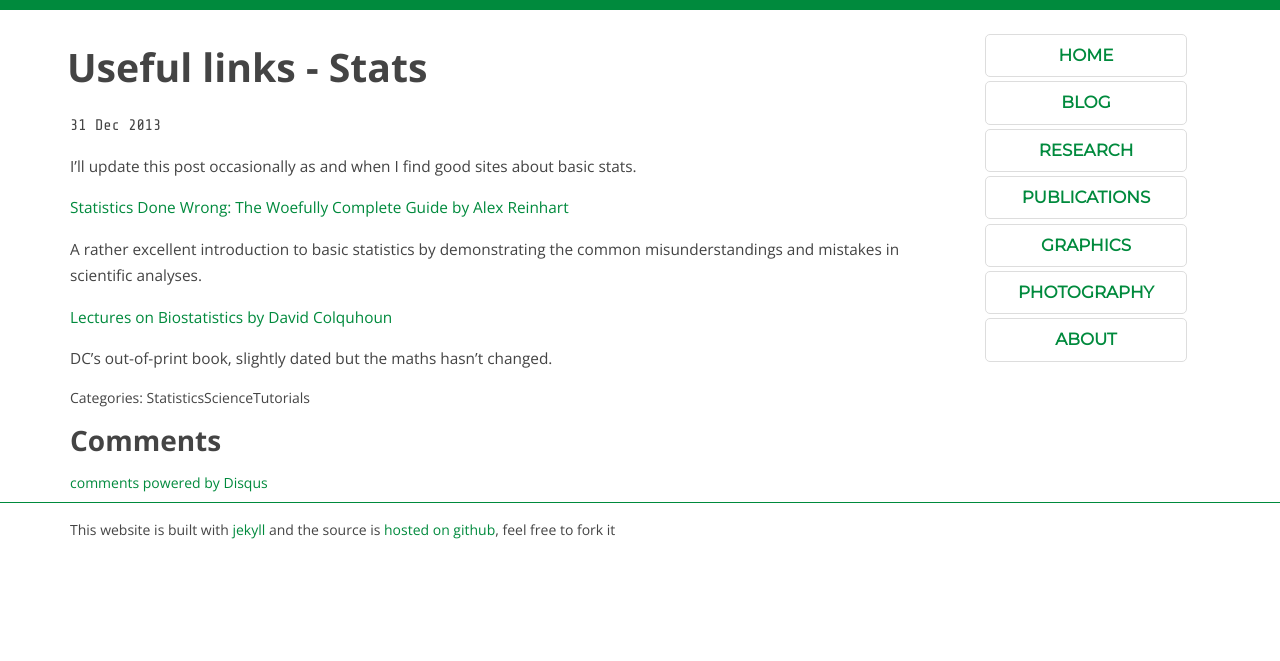
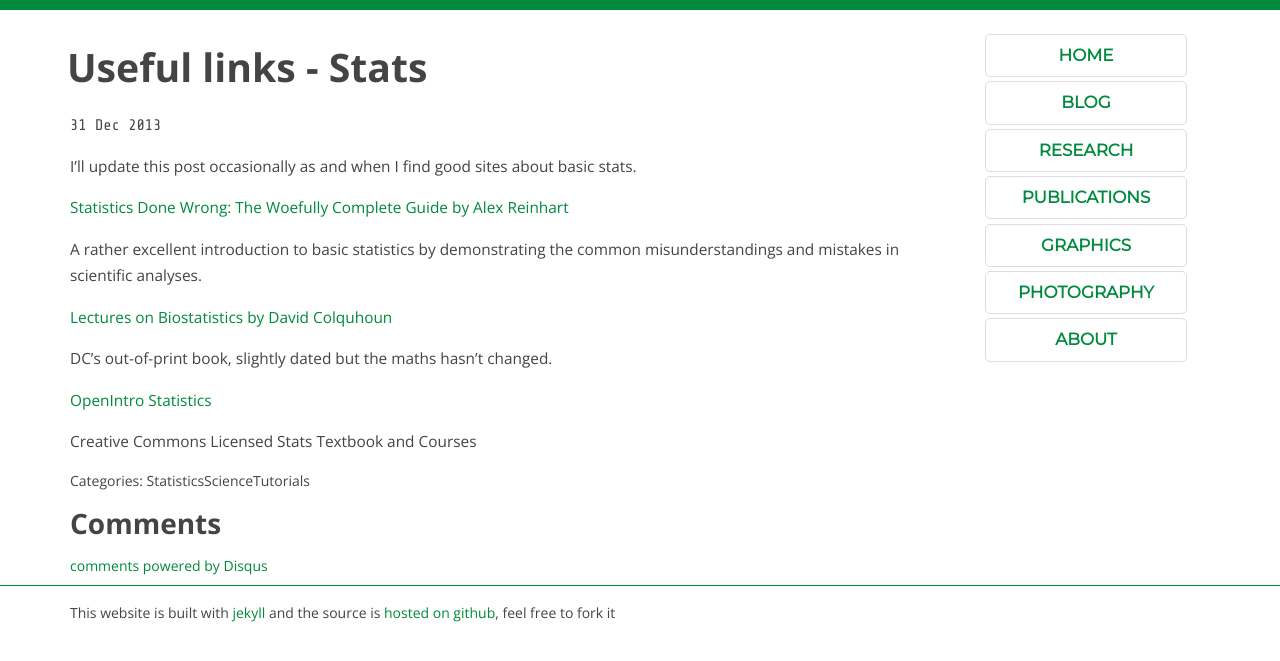
Before and after one commit to sebspain/sebspain.github.io, a Jekyll site: the page built from _posts/2013-12-31-useful-links-stats.md, in a window 1280 px wide. Shown: the top 661 px of the page. Built offline with Jekyll 4.4.1, drawn with Linux system fonts in a browser that asks for light colours; Markdown is read by kramdown in place of the engine named in the settings; comment, search, counter and statistics services are not loaded.

Commit message:
added new link

```diff
--- a/_posts/2013-12-31-useful-links-stats.md
+++ b/_posts/2013-12-31-useful-links-stats.md
@@ -19,3 +19,7 @@ A rather excellent introduction to basic statistics by demonstrating the common
 [Lectures on Biostatistics by David Colquhoun](http://www.dcscience.net/Lectures_on_biostatistics-ocr4.pdf)
 
 DC's out-of-print book, slightly dated but the maths hasn't changed.
+
+[OpenIntro Statistics](http://www.openintro.org/stat/)
+
+Creative Commons Licensed Stats Textbook and Courses
```
